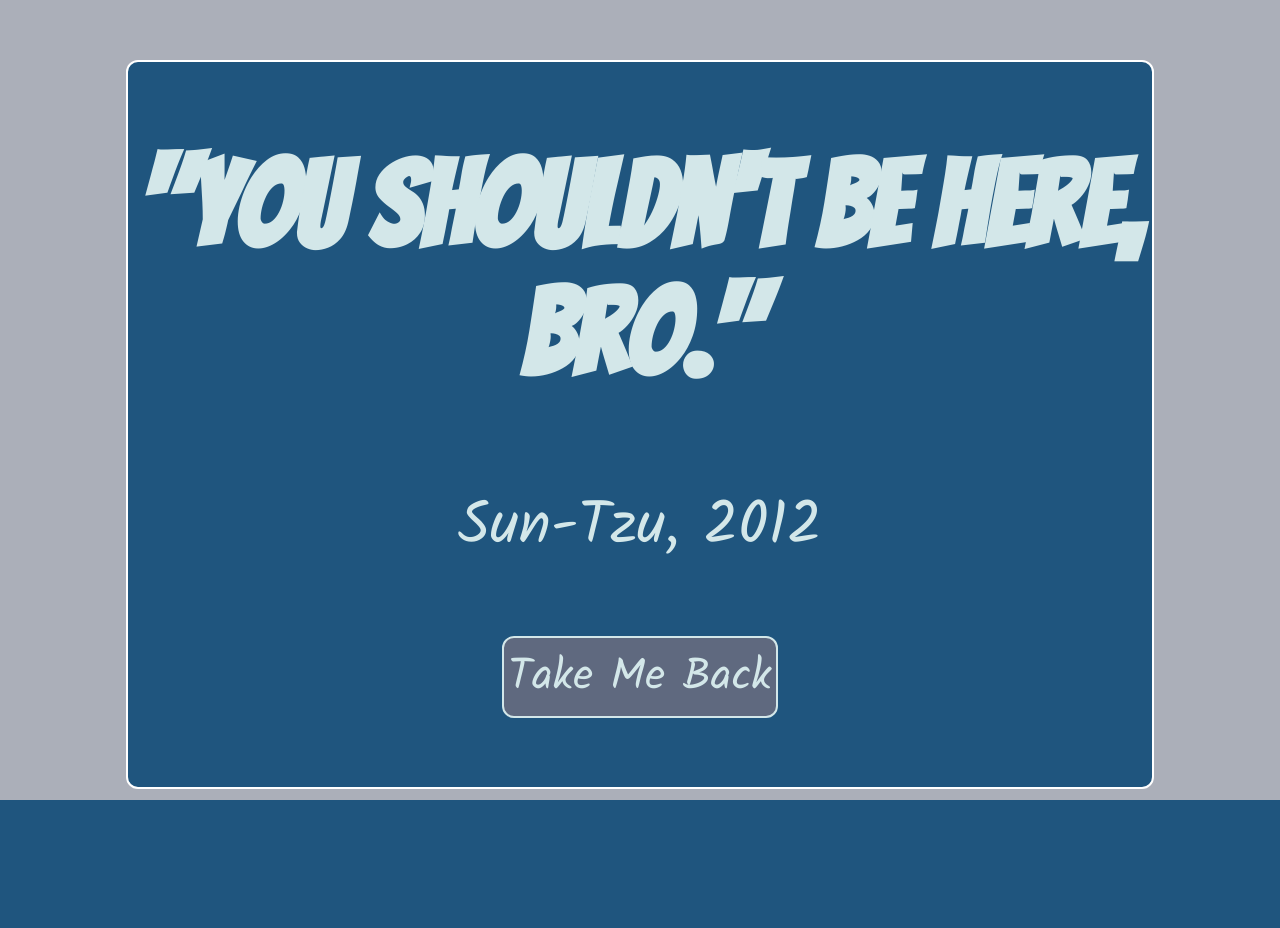
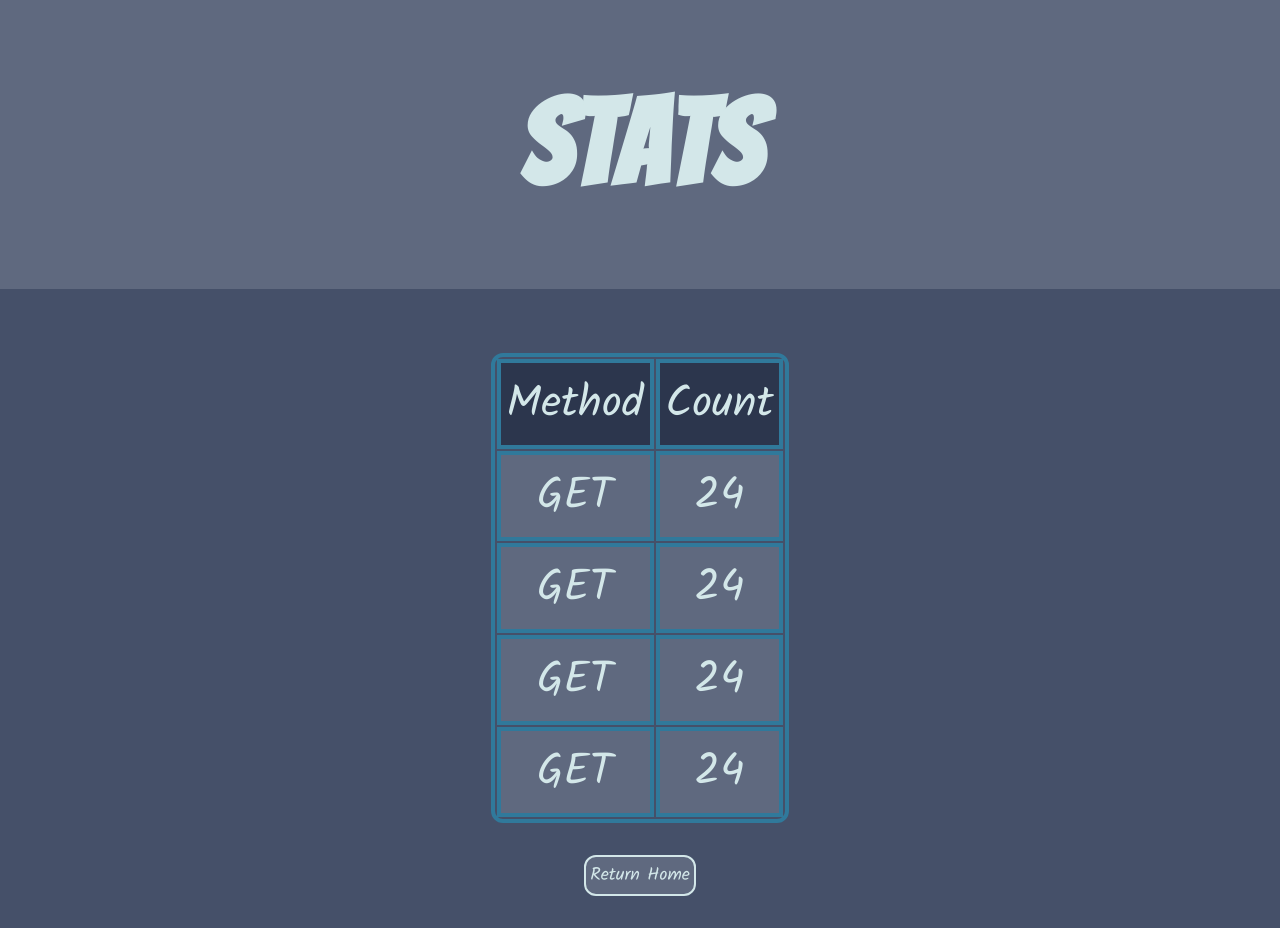
Before and after one commit to stefan-gherman/Request-Counter, a Flask app: page /statistics in a window 1280 px wide. Before the commit the page ends 800 px from the top, so only its background shows below. Run offline with Flask 2, Linux system fonts and the light colour scheme.

Commit message:
Finish layout for stats page.

```diff
--- a/server.py
+++ b/server.py
@@ -12,6 +12,9 @@ def go_home():
 def return_404(string = 'string'):
     return render_template('404_handler.html')
 
+@app.route('/statistics')
+def return_stats():
+    return render_template('stats.html')
 
 if __name__ == '__main__':
     app.run(debug=True,
--- a/static/stylesheet.css
+++ b/static/stylesheet.css
@@ -84,6 +84,25 @@
     color:#D3E7E9;
     font-family: 'Kalam', cursive;
 }
+.tab{
+    border: 4px solid #30799B;
+    align: center;
+    border-radius: 12px;
+    text-align: center;
+    align-content: center;
+    align-items: center;
+    font-size: 44px; !important;
+}
+td {
+    border: 4px solid #30799B;
+    padding: 6px;
+}
+thead{
+     background-color: #2C364D;
+}
+.method {
+     background-color: #5F697F;
+}
 body {
     margin: 0;
     background-color: #ABAFB9;
--- a/templates/index.html
+++ b/templates/index.html
@@ -34,7 +34,7 @@
     <p>
         Use this button to see stats.
     </p>
-    <a><button type="submit" title = "STATS" class = "btn">Method Stats</button></a>
+    <a href="{{url_for('return_stats')}}"><button type="submit" title = "STATS" class = "btn">Method Stats</button></a>
     <br>
     <br>
 </div>
--- /dev/null
+++ b/templates/stats.html
@@ -0,0 +1,68 @@
+<!doctype HTML>
+<html>
+<head>
+<meta charset="UTF-8">
+    <title>Stats</title>
+    <link rel="stylesheet" type="text/css" href="{{url_for('static', filename = 'stylesheet.css')}}">
+</head>
+<body>
+<div class="title">
+    <h1>Stats</h1>
+</div>
+<div class="get">
+    <br>
+    <br>
+    <table title = "Method Stats" class="tab" align="center">
+        <thead>
+            <td>Method</td>
+
+
+            <td>Count</td>
+
+        </thead>
+        <tbody>
+        <tr>
+            <td class = "method">
+                GET
+            </td>
+            <td class="method">
+                24
+            </td>
+        </tr>
+
+        <tr>
+            <td class="method">
+                GET
+            </td>
+            <td class="method">
+                24
+            </td>
+        </tr>
+
+        <tr>
+            <td class="method">
+                GET
+            </td>
+            <td class="method">
+                24
+            </td>
+        </tr>
+
+        <tr>
+            <td class="method">
+                GET
+            </td>
+            <td class="method">
+                24
+            </td>
+        </tr>
+        </tbody>
+    </table>
+<br>
+    <a href="{{url_for('go_home')}}"><button title = "Go Back" class="btn">Return Home</button></a>
+    <br>
+    <br>
+</div>
+</body>
+
+</html>
```
